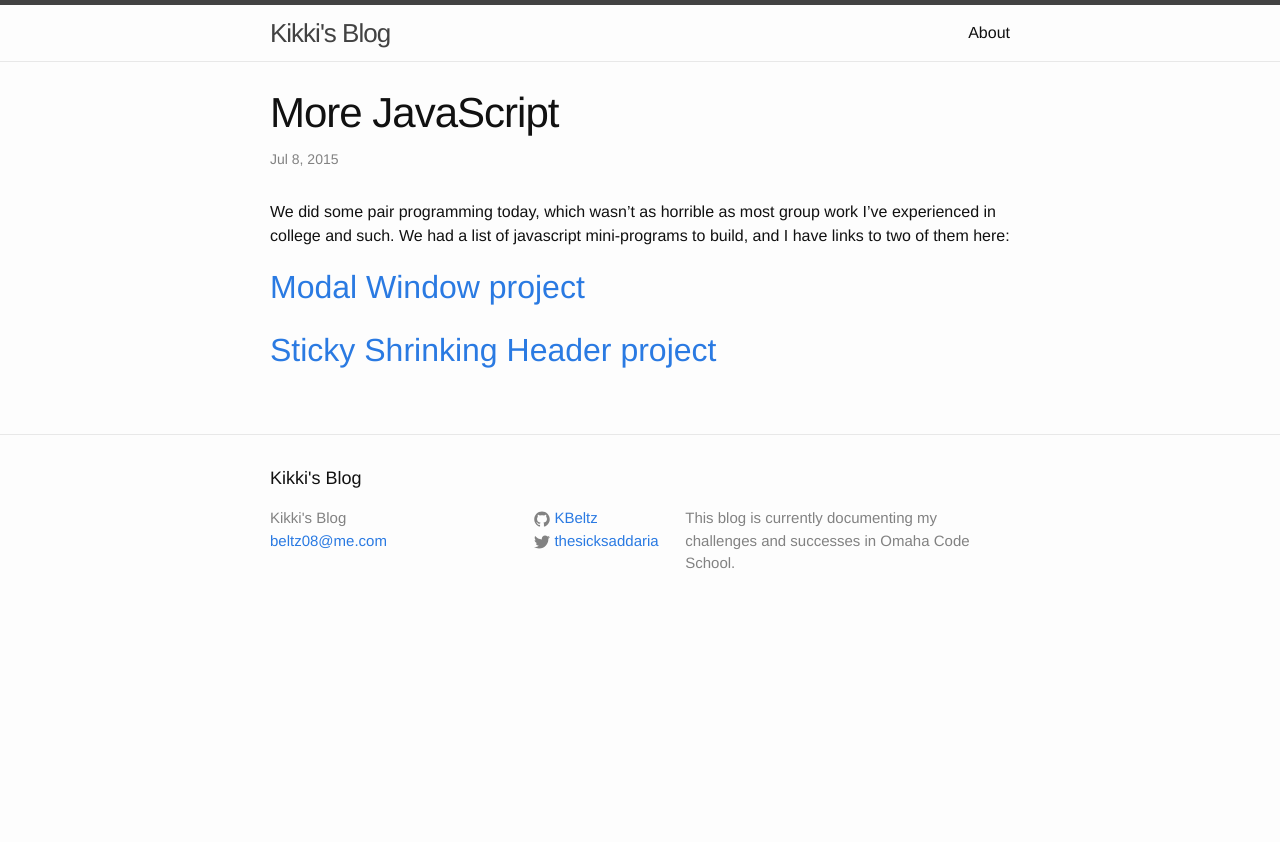
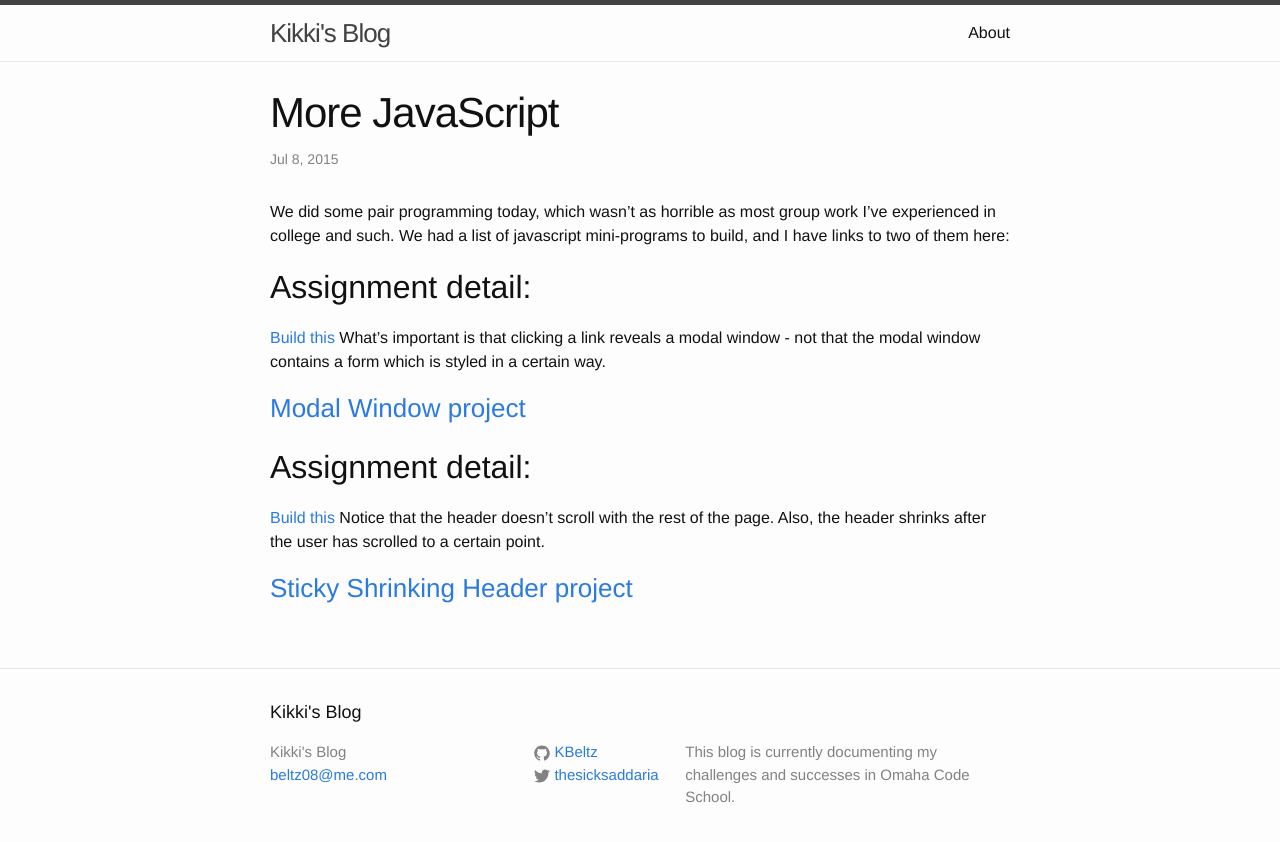
Before and after one commit to KBeltz/KBeltz, a Jekyll site: the page built from _posts/2015-07-08-more-javascript.md, in a window 1280 px wide. Shown: the top 842 px of the page. Built offline with Jekyll 4.4.1, drawn with Linux system fonts in a browser that asks for light colours; Markdown is read by kramdown in place of the engine named in the settings.

Commit message:
Add more assignment detail.

```diff
--- a/_posts/2015-07-08-more-javascript.md
+++ b/_posts/2015-07-08-more-javascript.md
@@ -2,11 +2,21 @@
 layout: post
 title: "More JavaScript"
 date: 2015-07-08
-categories: technical omahacodeschool javascript
+categories: technical omahacodeschool javascript assignment
 ---
 
 We did some pair programming today, which wasn't as horrible as most group work I've experienced in college and such. We had a list of javascript mini-programs to build, and I have links to two of them here:
 
-##[Modal Window project](http://gunner-rhinoceros-67001.bitballoon.com/)
 
-##[Sticky Shrinking Header project](http://registrar-verses-33073.bitballoon.com/)
+##Assignment detail:
+[Build this](http://cl.ly/btRR)
+What's important is that clicking a link reveals a modal window - not that the modal window contains a form which is styled in a certain way.
+
+###[Modal Window project](http://gunner-rhinoceros-67001.bitballoon.com/)
+
+
+##Assignment detail:
+[Build this](http://cl.ly/btHc)
+Notice that the header doesn't scroll with the rest of the page. Also, the header shrinks after the user has scrolled to a certain point.
+
+###[Sticky Shrinking Header project](http://registrar-verses-33073.bitballoon.com/)
```
